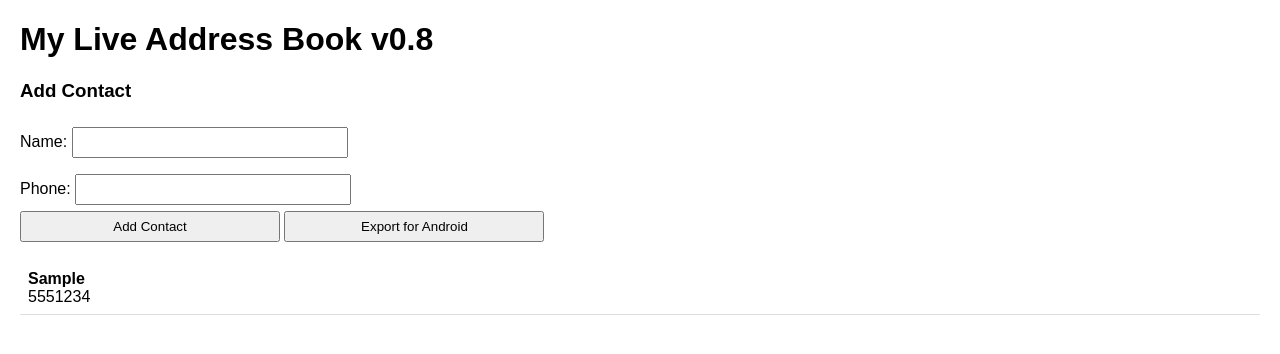
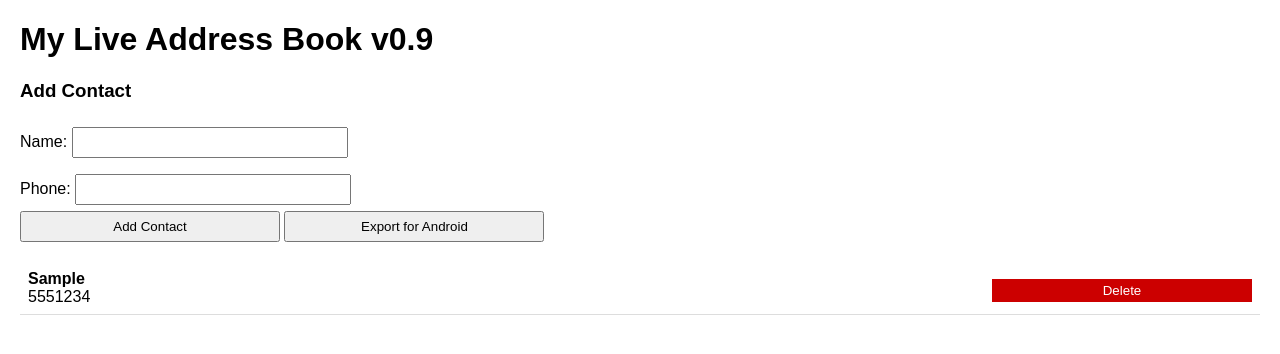
Before and after one commit to timbone72-CC/my-app, a website: page index.html in a window 1280 px wide. Both pictures are taken after typing "Sample", "5551234" into the empty fields and a click on the button "Add Contact". Drawn offline with Linux system fonts and the light colour scheme.

Commit message:
Add delete contact feature v0.9

```diff
--- a/index.html
+++ b/index.html
@@ -3,17 +3,33 @@
 <head>
   <meta charset="UTF-8">
   <meta name="viewport" content="width=device-width, initial-scale=1.0">
-  <title>Live Address Book v0.8</title>
+  <title>Live Address Book v0.9</title>
   <style>
     body { font-family: Arial; margin: 20px; }
     label { display: block; margin-top: 10px; }
     input, button { padding: 6px; width: 260px; margin-top: 6px; }
     ul { list-style: none; padding: 0; margin-top: 20px; }
-    li { padding: 8px; border-bottom: 1px solid #ddd; }
+    li {
+      padding: 8px;
+      border-bottom: 1px solid #ddd;
+      display: flex;
+      justify-content: space-between;
+      align-items: center;
+    }
+    .contact {
+      max-width: 200px;
+    }
+    .delete {
+      background: #c00;
+      color: white;
+      border: none;
+      padding: 4px 8px;
+      cursor: pointer;
+    }
   </style>
 </head>
 <body>
-  <h1>My Live Address Book v0.8</h1>
+  <h1>My Live Address Book v0.9</h1>
 
   <h3>Add Contact</h3>
   <label>
@@ -55,13 +71,30 @@
       document.getElementById('phone').value = '';
     }
 
+    function deleteContact(index) {
+      contacts.splice(index, 1);
+      save();
+      renderContacts();
+    }
+
     function renderContacts() {
       const list = document.getElementById('contacts');
       list.innerHTML = '';
 
-      contacts.forEach(c => {
+      contacts.forEach((c, index) => {
         const li = document.createElement('li');
-        li.innerHTML = '<strong>' + c.name + '</strong><br>' + c.phone;
+
+        const info = document.createElement('div');
+        info.className = 'contact';
+        info.innerHTML = '<strong>' + c.name + '</strong><br>' + c.phone;
+
+        const del = document.createElement('button');
+        del.className = 'delete';
+        del.textContent = 'Delete';
+        del.onclick = () => deleteContact(index);
+
+        li.appendChild(info);
+        li.appendChild(del);
         list.appendChild(li);
       });
     }
```
